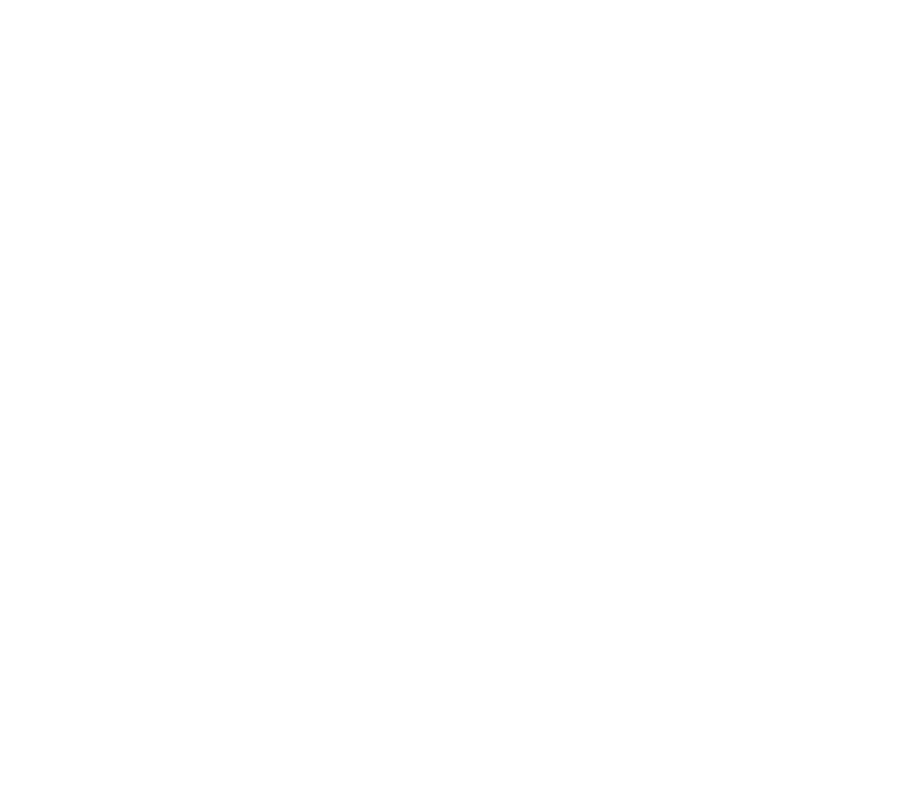
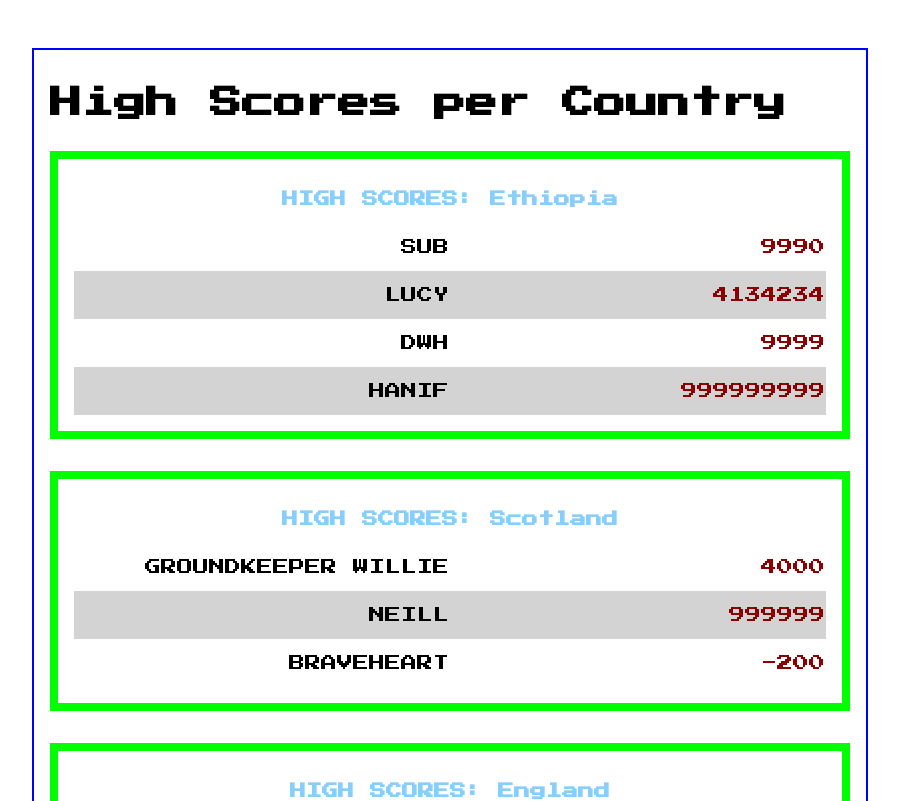
Before and after one commit to g1st/high-scores-react, a React (Create React App) app: page / in a window 1280 px wide. Shown: the top 801 px of the page, without its empty margins (190-1089 px from the left). Built offline with nearby package versions, Linux system fonts and the light colour scheme.

Commit message:
Add level 1

```diff
--- a/public/index.html
+++ b/public/index.html
@@ -21,6 +21,8 @@
       work correctly both with client-side routing and a non-root public URL.
       Learn how to configure a non-root public URL by running `npm run build`.
     -->
+  <link href="https://fonts.googleapis.com/css2?family=Press+Start+2P&display=swap"
+    rel="stylesheet">
   <title>React App</title>
 </head>
 
--- a/src/App.js
+++ b/src/App.js
@@ -1,7 +1,17 @@
 import React from 'react';
 
+import HighScoresTable from './HighScoreTable';
+import scores from './scores';
+
 function App() {
-  return <div className="App"></div>;
+  return (
+    <div className="App">
+      <h1 className="title">High Scores per Country</h1>
+      {scores.map(({ name, scores }, index) => (
+        <HighScoresTable key={index} name={name} scores={scores} />
+      ))}
+    </div>
+  );
 }
 
 export default App;
--- /dev/null
+++ b/src/HighScoreTable.js
@@ -0,0 +1,22 @@
+import React from 'react';
+
+import TableBody from './TableBody';
+
+const HighScoreTable = ({ name, scores }) => {
+  return (
+    <div className="highscore-table">
+      <table>
+        <thead>
+          <tr>
+            <th colSpan="2" className="table-title">
+              HIGH SCORES: {name}
+            </th>
+          </tr>
+        </thead>
+        <TableBody scores={scores} />
+      </table>
+    </div>
+  );
+};
+
+export default HighScoreTable;
--- /dev/null
+++ b/src/PlayerScore.js
@@ -0,0 +1,12 @@
+import React from 'react';
+
+const PlayerScore = ({ name, score }) => {
+  return (
+    <tr>
+      <td className="player-name">{name}</td>
+      <td className="player-score">{score}</td>
+    </tr>
+  );
+};
+
+export default PlayerScore;
--- /dev/null
+++ b/src/TableBody.js
@@ -0,0 +1,15 @@
+import React from 'react';
+
+import PlayerScore from './PlayerScore';
+
+const TableBody = ({ scores }) => {
+  return (
+    <tbody>
+      {scores.map(({ n, s }, i) => (
+        <PlayerScore key={i} name={n} score={s} />
+      ))}
+    </tbody>
+  );
+};
+
+export default TableBody;
--- a/src/index.css
+++ b/src/index.css
@@ -1,8 +1,7 @@
 body {
   margin: 0;
-  font-family: -apple-system, BlinkMacSystemFont, 'Segoe UI', 'Roboto', 'Oxygen',
-    'Ubuntu', 'Cantarell', 'Fira Sans', 'Droid Sans', 'Helvetica Neue',
-    sans-serif;
+  font-family: 'Press Start 2P',
+    cursive;
   -webkit-font-smoothing: antialiased;
   -moz-osx-font-smoothing: grayscale;
 }
@@ -11,3 +10,49 @@
   font-family: source-code-pro, Menlo, Monaco, Consolas, 'Courier New',
     monospace;
 }
+
+.App {
+  border: 2px solid blue;
+  max-width: 800px;
+  margin: 3rem auto;
+  padding: 1rem;
+}
+
+.table-title {
+  color: lightskyblue;
+}
+
+.highscore-table {
+  border: 8px solid lime;
+  margin: 2rem 0;
+  padding: 1rem;
+}
+
+tr {
+  height: 3rem;
+}
+
+table {
+  width: 100%;
+  border-collapse: collapse;
+}
+
+table td {
+  text-align: right;
+}
+
+table tr:nth-child(2n) {
+  background-color: lightgrey;
+}
+
+
+
+.player-name {
+  text-transform: uppercase;
+  width: 50%;
+}
+
+.player-score {
+  color: darkred;
+  width: 50%;
+}
```
